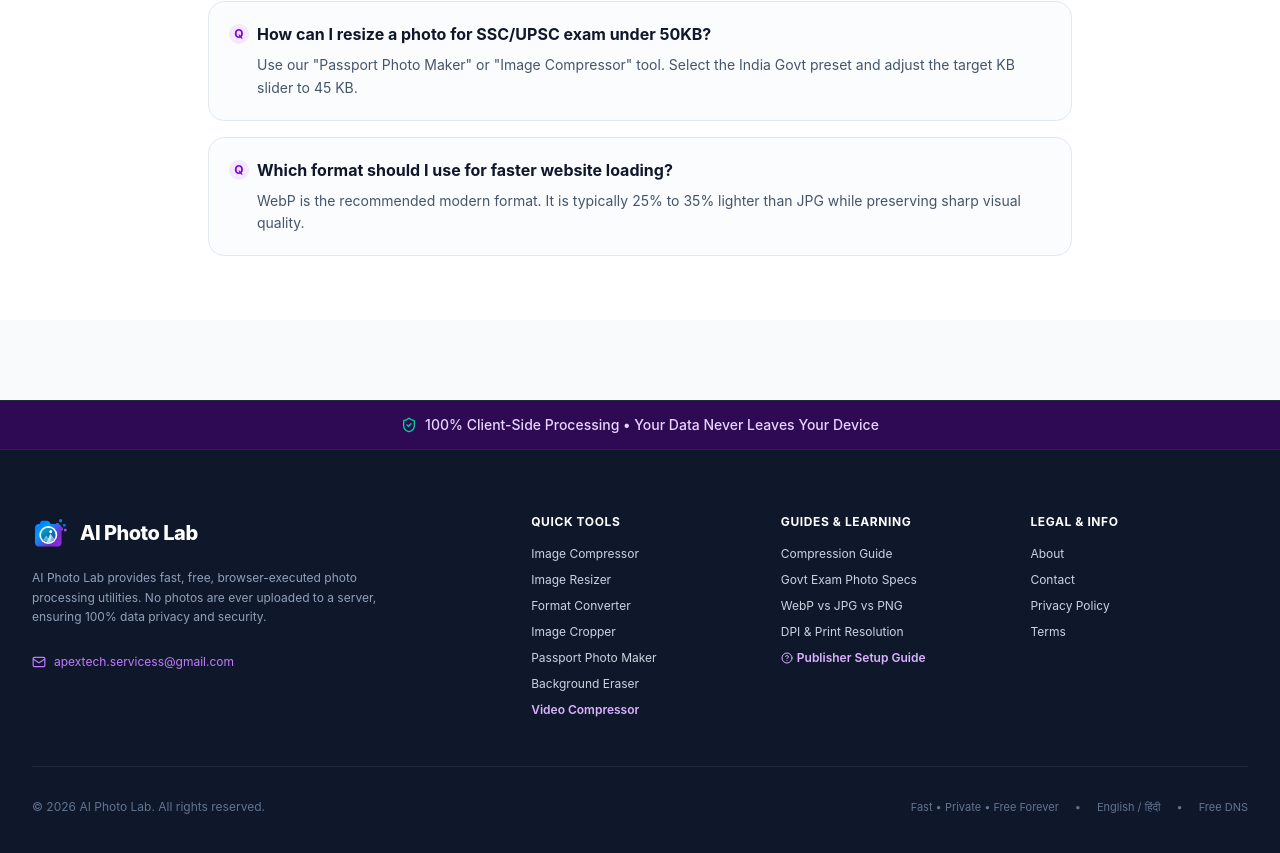
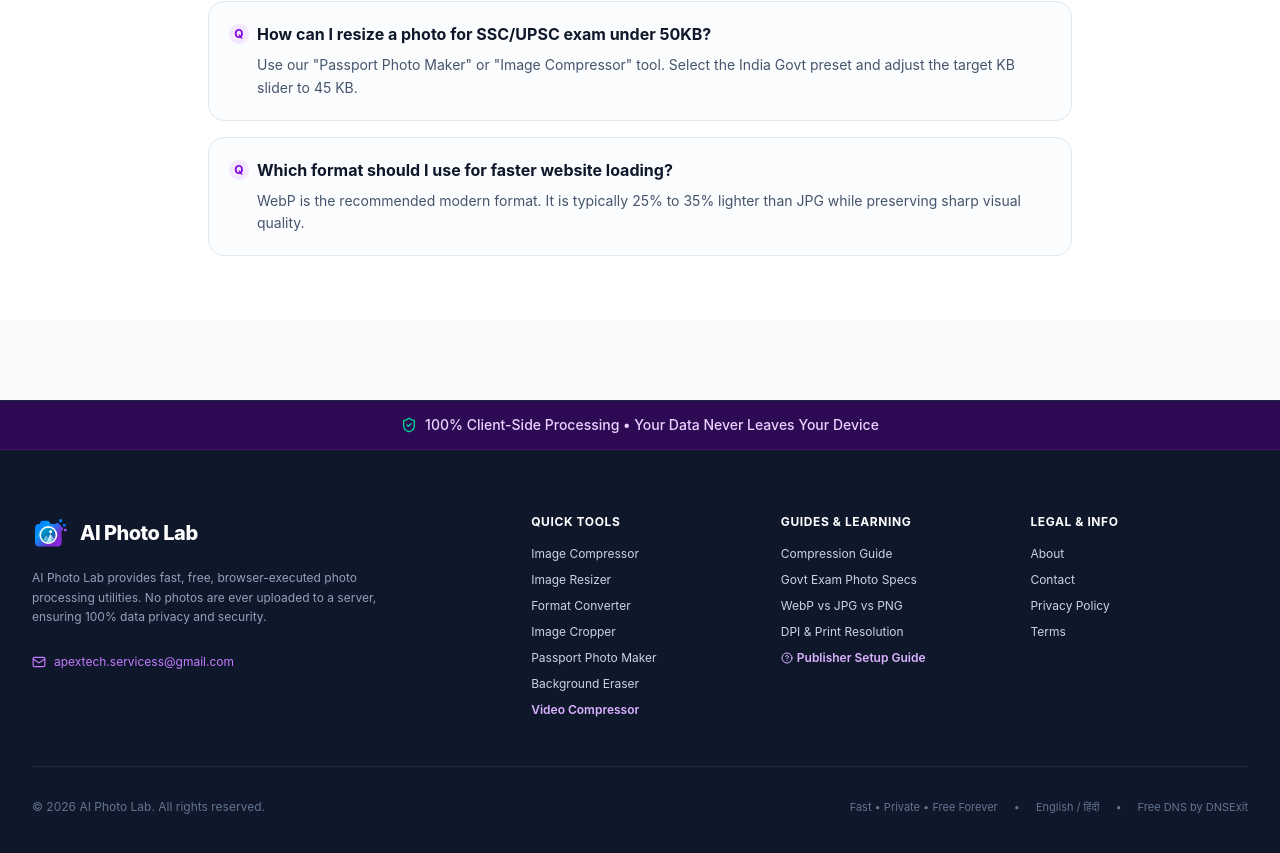
Before and after one commit to its-sartaj/Ai-photo-Lab, a React (Vite) app: page / in a window 1280 px wide. Shown: the part 4265-5118 px from the top of the page. Built offline with nearby package versions, Linux system fonts and the light colour scheme.

Commit message:
Enhance DNSExit verification links

```diff
--- a/index.html
+++ b/index.html
@@ -249,7 +249,7 @@
           फोटो का साइज 20KB या 50KB कैसे कम करें, सरकारी फॉर्म के लिए पासपोर्ट साइज फोटो कैसे बनाएं (3.5 × 4.5 cm),
           फोटो का बैकग्राउंड कैसे हटाएं, और फोटो का साइज cm या पिक्सल में कैसे बदलें - सब कुछ 100% मुफ्त और सुरक्षित।
         </p>
-        <p><a href="https://dnsexit.com">Free DNS</a> by DNSExit</p>
+        <p><a href="http://dnsexit.com">Free DNS</a> by <a href="https://www.dnsexit.com">DNSExit</a></p>
       </div>
     </noscript>
 
--- a/src/components/Footer.tsx
+++ b/src/components/Footer.tsx
@@ -238,7 +238,7 @@ export const Footer: React.FC<FooterProps> = ({
               rel="noopener noreferrer"
               className="text-slate-500 hover:text-slate-400 transition-colors"
             >
-              Free DNS
+              Free DNS by DNSExit
             </a>
           </div>
         </div>
```
